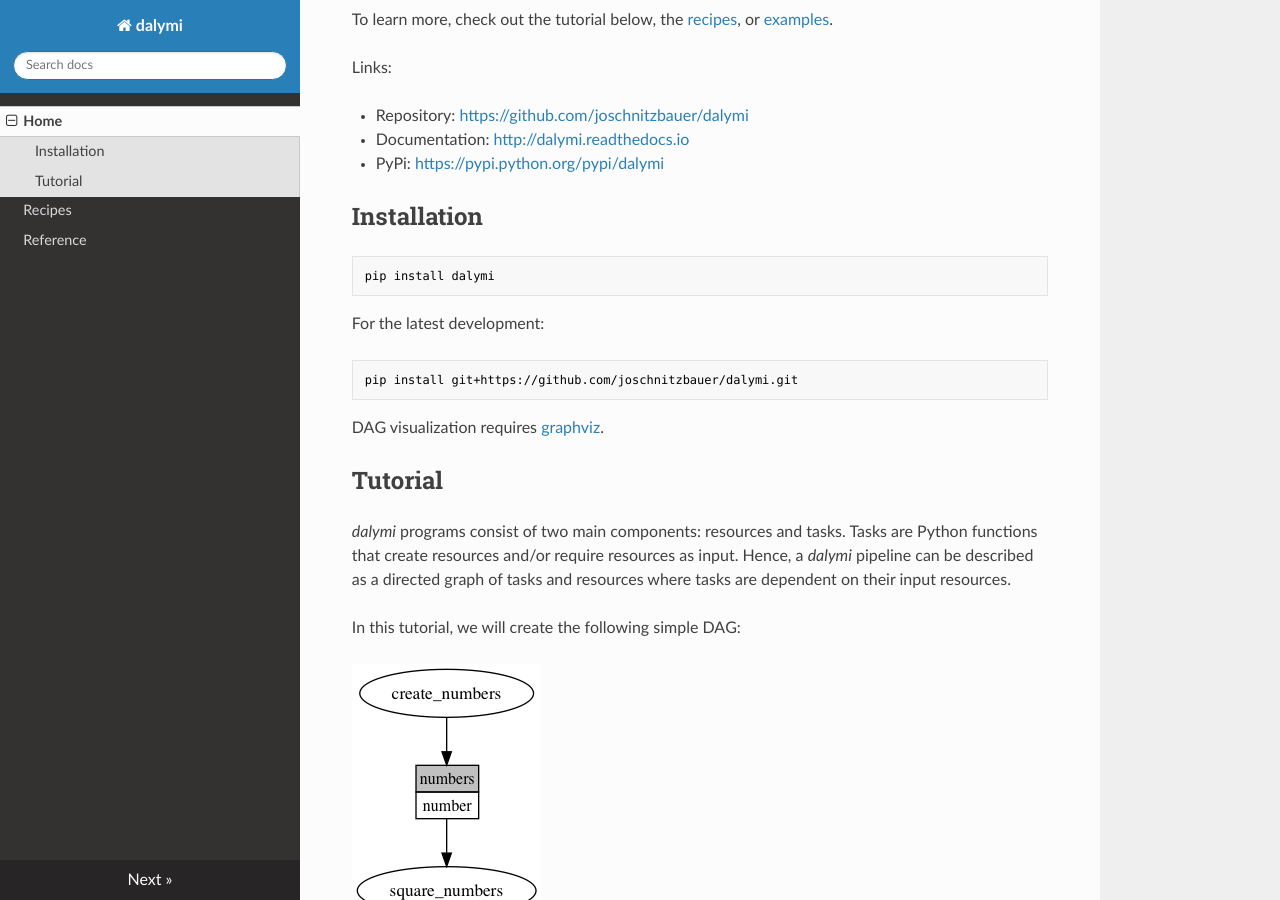
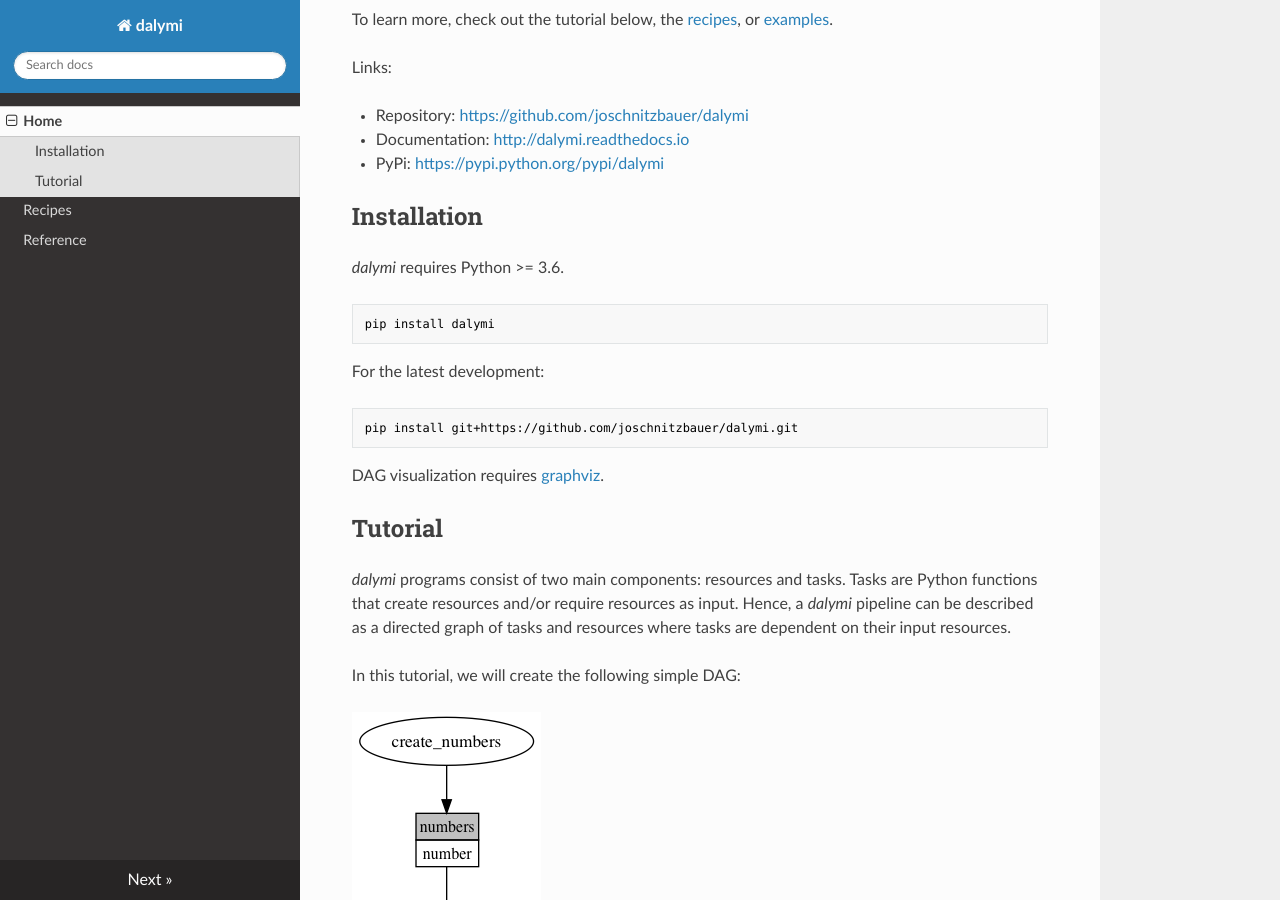
Before and after one commit to joschnitzbauer/dalymi, an MkDocs documentation site: the page built from docs/index.md, in a window 1280 px wide and 900 px high, scrolled down 1029 px. Built offline with MkDocs 1.6.1, drawn with Linux system fonts in a browser that asks for light colours; nearby versions of some CDN libraries; old or Windows-style settings are respelled for this version of MkDocs.

Commit message:
Added Python version constraint

````diff
--- a/docs/index.md
+++ b/docs/index.md
@@ -37,6 +37,8 @@
 - PyPi: <https://pypi.python.org/pypi/dalymi>
 
 ## Installation
+
+_dalymi_ requires Python >= 3.6.
 
 ```bash
 pip install dalymi
````
